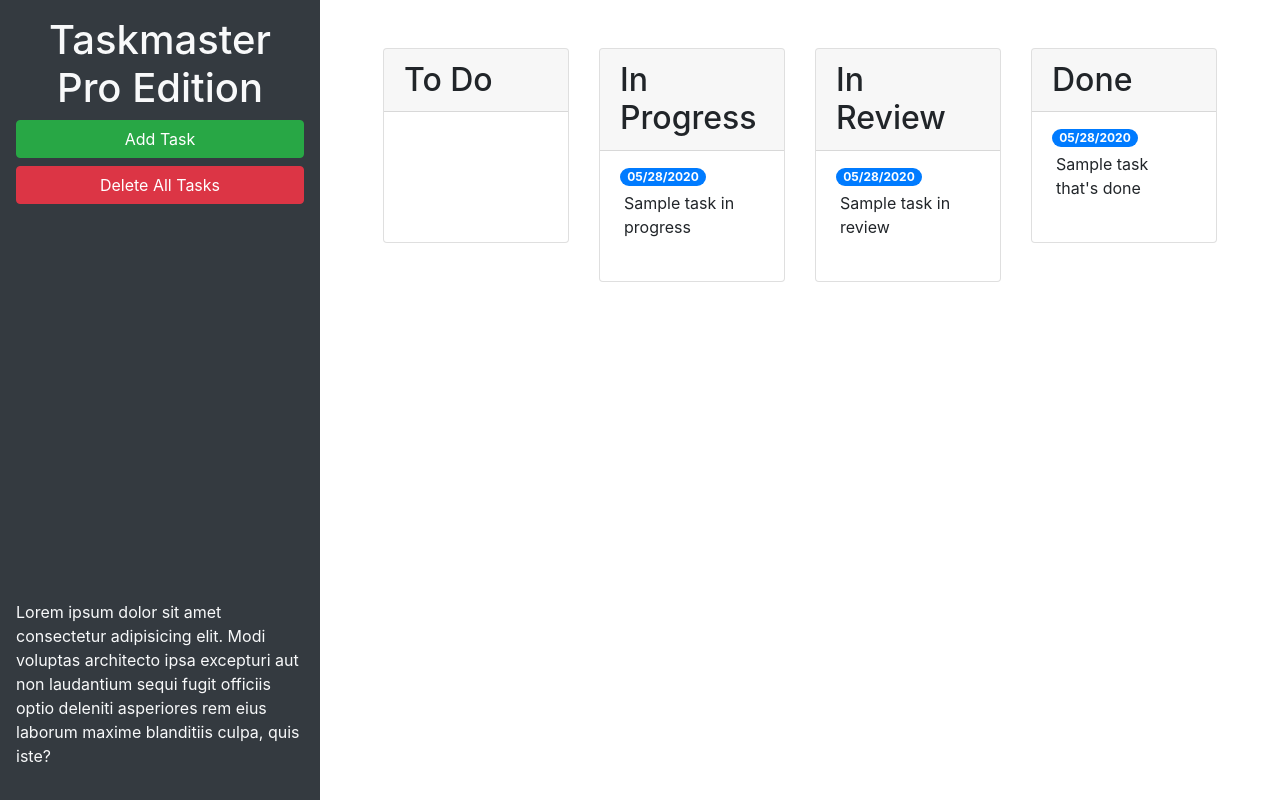
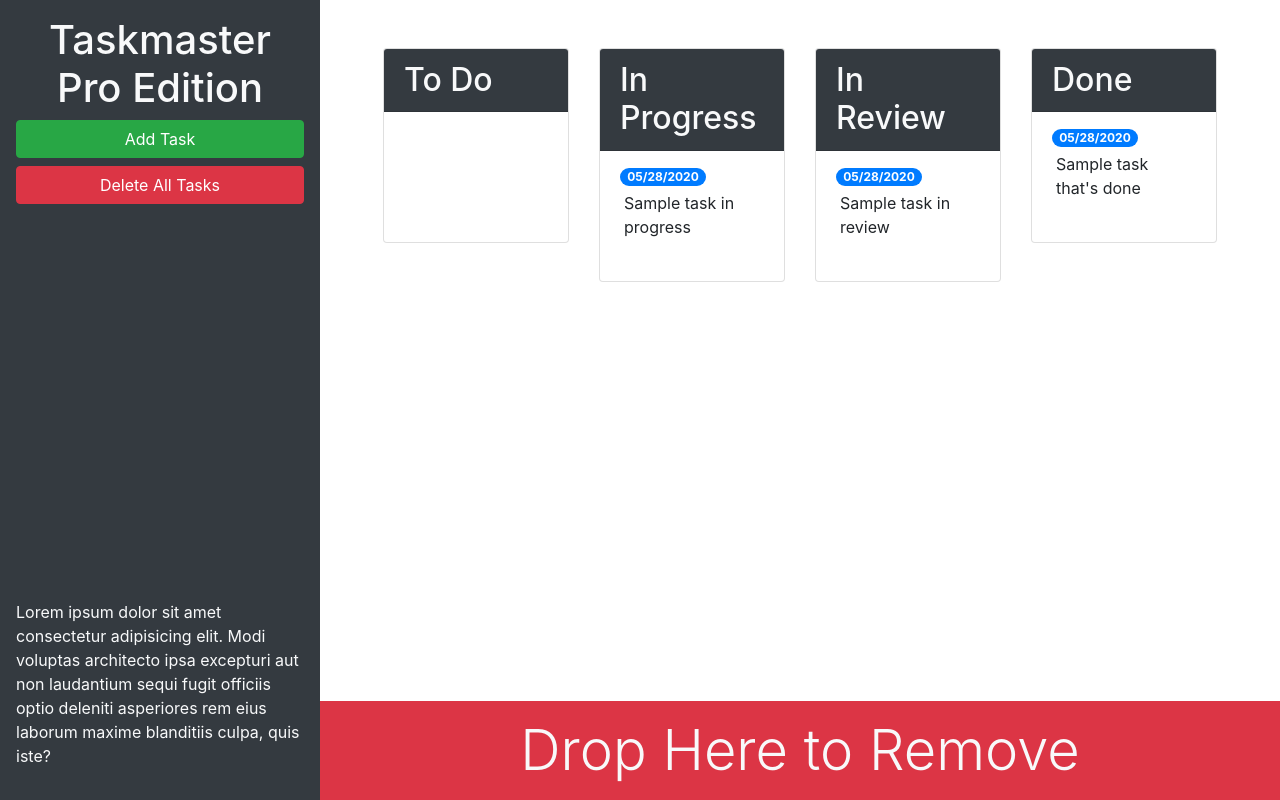
Before and after one commit to Dakota3214/taskmaster-pro, a plain HTML site: page index.html in a window 1280 px wide. Drawn offline with nearby package versions, Linux system fonts and the light colour scheme.

Commit message:
added dropbox to remove tasks

```diff
--- a/index.html
+++ b/index.html
@@ -13,29 +13,29 @@
 <body>
 
   <div class="row min-vh-100 no-gutters">
-    <header class="col-12 col-lg-3 bg-dark text-light d-flex flex-column p-4 p-lg-3">
+    <header class="col-12 col-lg-3 bg-dark sticky-top text-light d-flex flex-column p-4 p-lg-3">
       <h1 class="text-center">Taskmaster Pro Edition</h1>
       <button id="create-task" class="btn btn-block btn-success" data-toggle="modal" data-target="#task-form-modal">Add
         Task</button>
       <button id="remove-tasks" class="btn btn-block btn-danger">Delete All Tasks</button>
-      <p class="mt-auto">Lorem ipsum dolor sit amet consectetur adipisicing elit. Modi voluptas architecto ipsa
+      <p class="mt-auto d-none d-lg-block">Lorem ipsum dolor sit amet consectetur adipisicing elit. Modi voluptas architecto ipsa
         excepturi aut non
         laudantium sequi fugit officiis optio deleniti asperiores rem eius laborum maxime blanditiis culpa, quis iste?
       </p>
     </header>
-    <main class="col-12 col-lg-9">
+    <main class="col-12 col-lg-9 d-flex flex-column">
       <div class="m-5 row justify-content-around">
         <!-- todo start -->
           <div class="col-12 col-md-6 col-xl-3 mb-3">
             <div class="card">
-              <h2 class="card-header">To Do</h2>
+              <h2 class="card-header bg-dark text-light">To Do</h2>
               <ul id="list-toDo" class="list-group list-group-flush"></ul>
             </div>
           </div>
         <!-- in progress start -->
           <div class="col-12 col-md-6 col-xl-3 mb-3">
             <div class="card">
-                <h2 class="card-header">In Progress</h2>
+                <h2 class="card-header bg-dark text-light">In Progress</h2>
                 <ul id="list-inProgress" class="list-group list-group-flush">
                 <li class="list-group-item">
                   <span class="badge badge-primary badge-pill">05/28/2020</span>
@@ -48,7 +48,7 @@
         <!-- in review start -->
           <div class="col-12 col-md-6 col-xl-3 mb-3">
             <div class="card">
-              <h2 class="card-header">In Review</h2>
+              <h2 class="card-header bg-dark text-light">In Review</h2>
               <ul id="list-inReview" class="list-group list-group-flush">
                 <li class="list-group-item">
                   <span class="badge badge-primary badge-pill">05/28/2020</span>
@@ -61,7 +61,7 @@
         <!-- done start -->
           <div class="col-12 col-md-6 col-xl-3 mb-3">
             <div class="card">
-              <h2 class="card-header">Done</h2>
+              <h2 class="card-header bg-dark text-light">Done</h2>
               <ul id="list-done" class="list-group list-group-flush">
                 <li class="list-group-item">
                   <span class="badge badge-primary badge-pill">05/28/2020</span>
@@ -72,6 +72,11 @@
           </div>
         <!-- done end -->
         </div>
+      <div id="trash" class="mt-auto">
+        <div class="w-100 bg-danger p-3 text-center text-light display-4">
+          Drop Here to Remove
+        </div>
+      </div>
     </main>
   </div>
 
```
